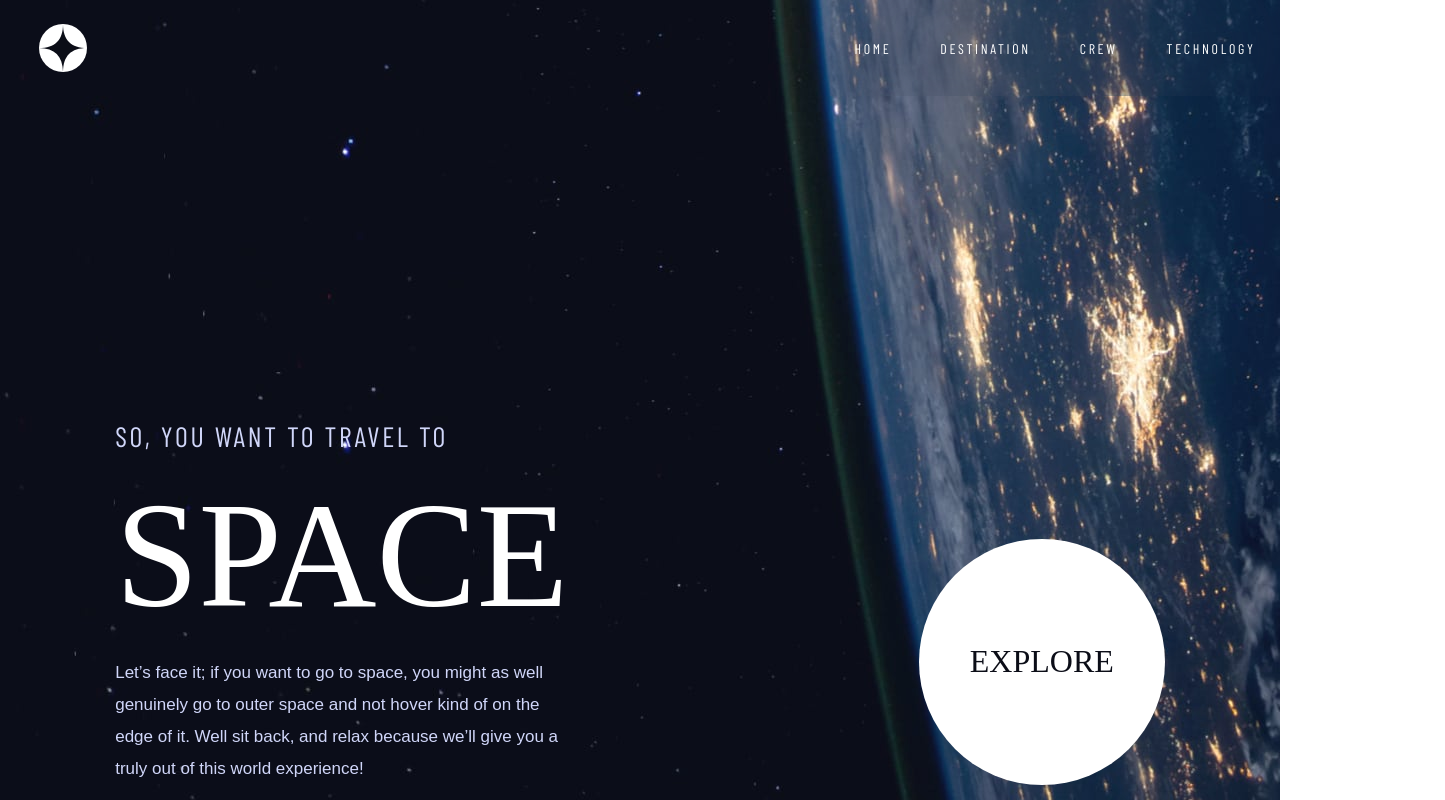
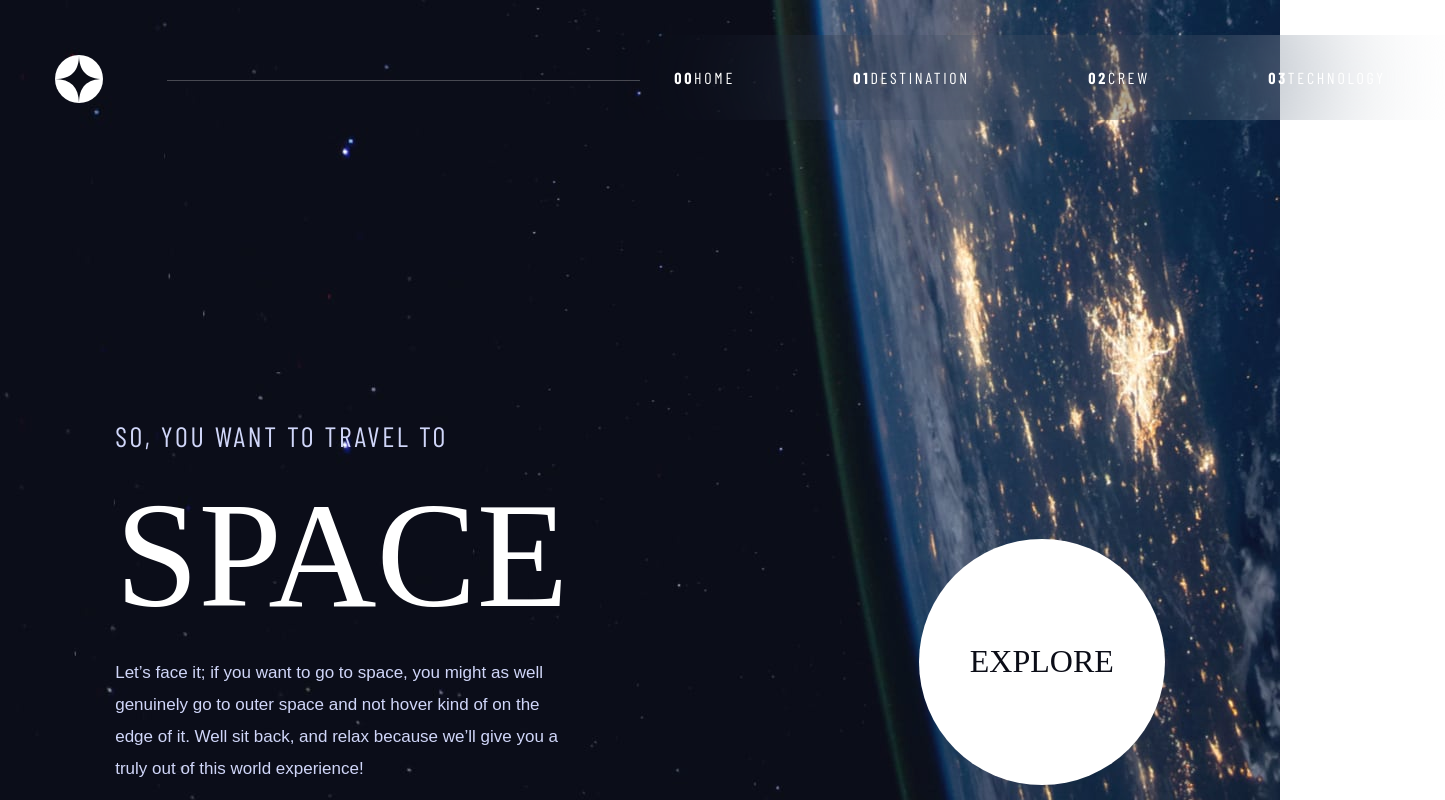
Before and after one commit to kevingtzz/space-tourism, a Nuxt app: page / in a window 1280 px wide. Shown: the top 800 px of the page, 1445 px wide, since content can reach past the window. Built offline with nearby package versions, Linux system fonts and the light colour scheme; a web font is replaced by a local one.

Commit message:
feat(header): desktop header done

```diff
--- a/components/Header.vue
+++ b/components/Header.vue
@@ -3,6 +3,7 @@
     <nuxt-link id="header-logo-wrapper" to="home">
       <img id="logo" src="shared/logo.svg" alt="Logo" />
     </nuxt-link>
+    <div id="header-line"></div>
     <nav :class="navToggle">
       <span id="close-icon" @click="closeNav">
         <img src="shared/icon-close.svg" alt="close" />
@@ -196,4 +197,42 @@ nav {
     font-size: 1.4rem;
   }
 }
+
+@media only screen and (min-width: 900px) {
+  header {
+    min-width: 1445px;
+  }
+
+  #header-logo-wrapper {
+    margin: 55px;
+  }
+
+  #header-line {
+    position: absolute;
+    top: 80px;
+    left: 167px;
+    width: 473px;
+    height: 1px;
+    background: #fff;
+    mix-blend-mode: normal;
+    opacity: 0.25;
+    z-index: 10;
+  }
+
+  nav {
+    top: 35px;
+    right: 0;
+    position: absolute;
+    width: 830px;
+    height: 85px;
+  }
+
+  .menu-link b {
+    display: inline-block;
+  }
+
+  .menu-link span {
+    font-size: 1.6rem;
+  }
+}
 </style>
--- a/components/Home.vue
+++ b/components/Home.vue
@@ -81,6 +81,7 @@ export default {
   width: 150px;
   height: 150px;
   font-size: 20px;
+  transition: box-shadow 0.6s;
 }
 
 .btn-main:hover {
```
